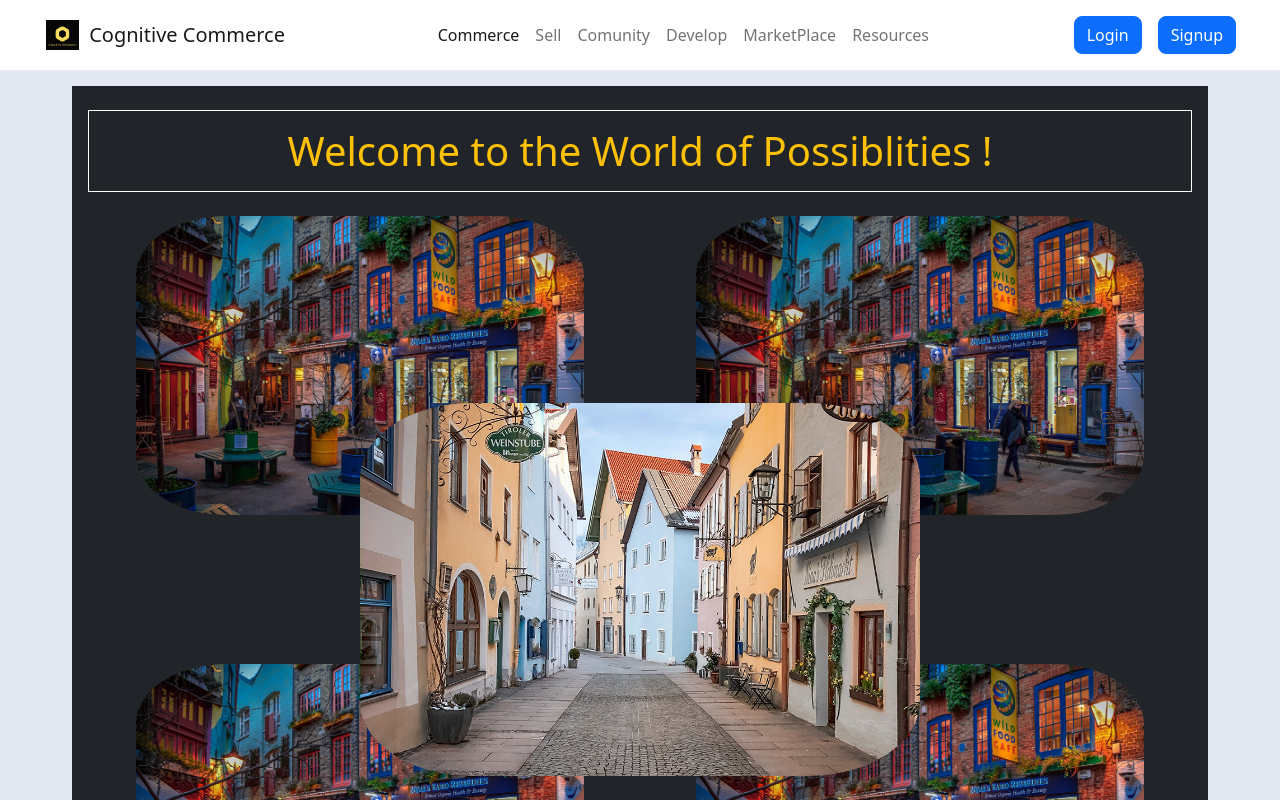
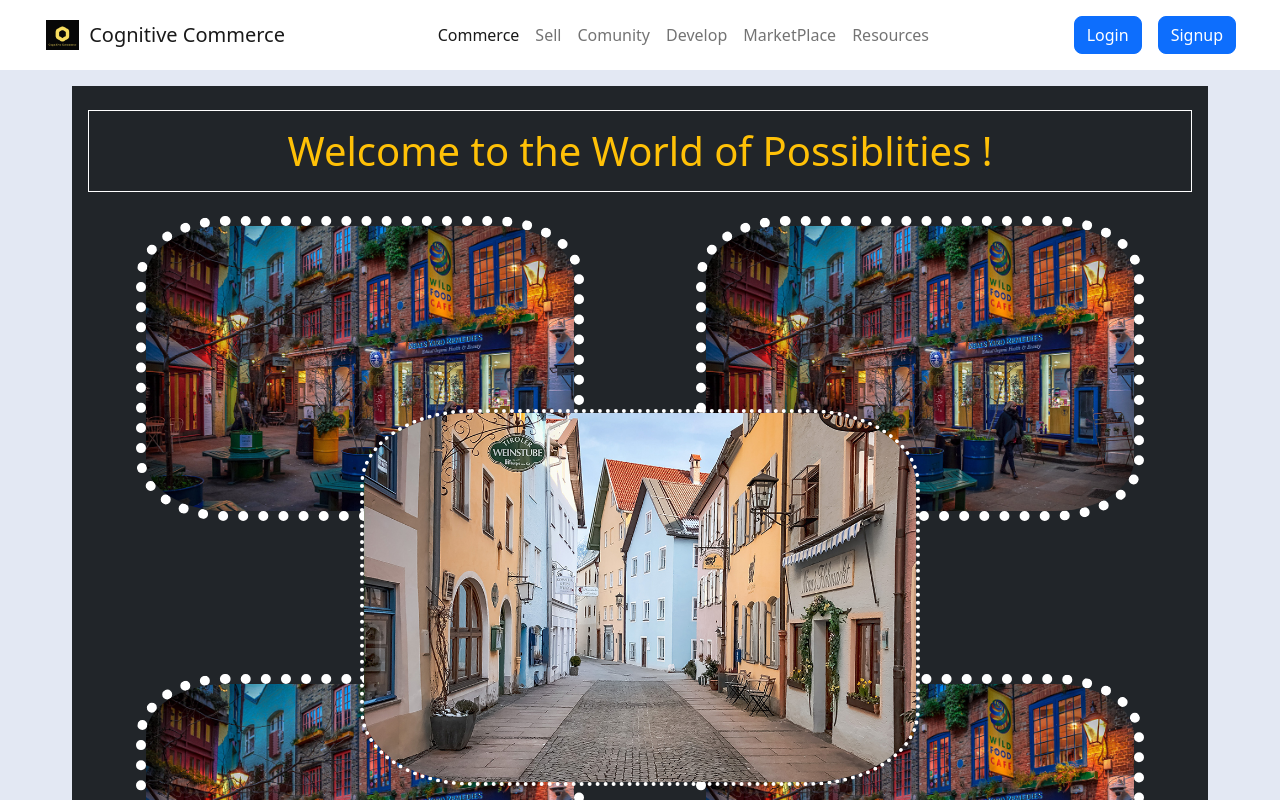
Before and after one commit to iamitesh/CognitiveCommere, a React (Create React App) app: page / in a window 1280 px wide. Shown: the top 800 px of the page. Built offline with nearby package versions, Linux system fonts and the light colour scheme.

Commit message:
add img borders in poster

```diff
--- a/src/App.css
+++ b/src/App.css
@@ -25,7 +25,6 @@
   border-top: 5px dotted ;
     border-radius: 25%;
     width:80%
-
 }
 .BusinessTypesDetailsWrapper{
   display: flex;
--- a/src/Components/common/Poster/Poster.css
+++ b/src/Components/common/Poster/Poster.css
@@ -34,11 +34,13 @@ border-top:1px dotted white;
 .child-one img,
 .child-three img {
     width: 80%;
+    border: 10px dotted white;
 }
 .child-two img{
     width: 50%;
     margin-top: -10%;
     z-index: 1;
+    border: 4px dotted white;
 }
 .poster-body .child-three img{
 margin-top: -20%;
```
